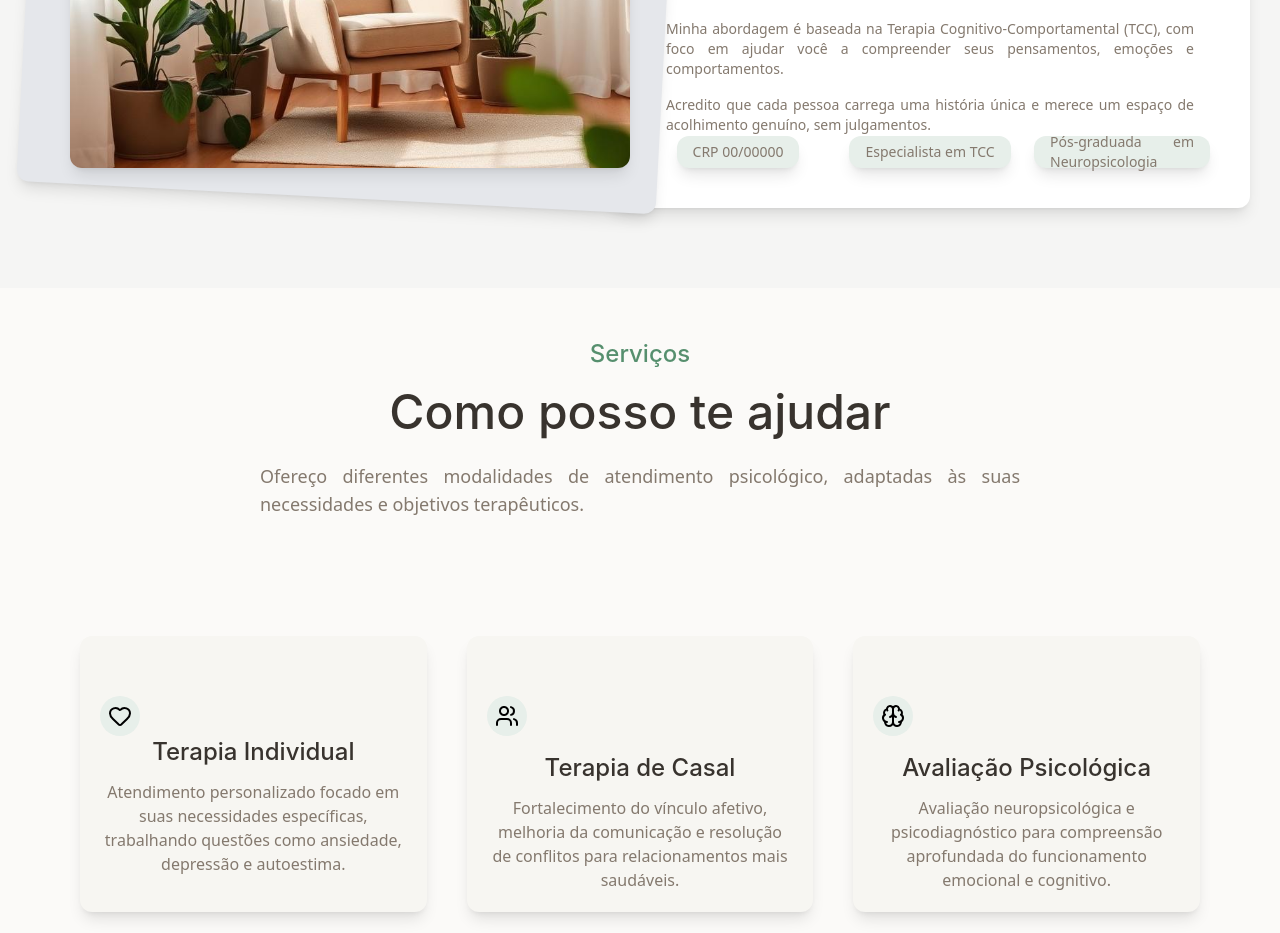
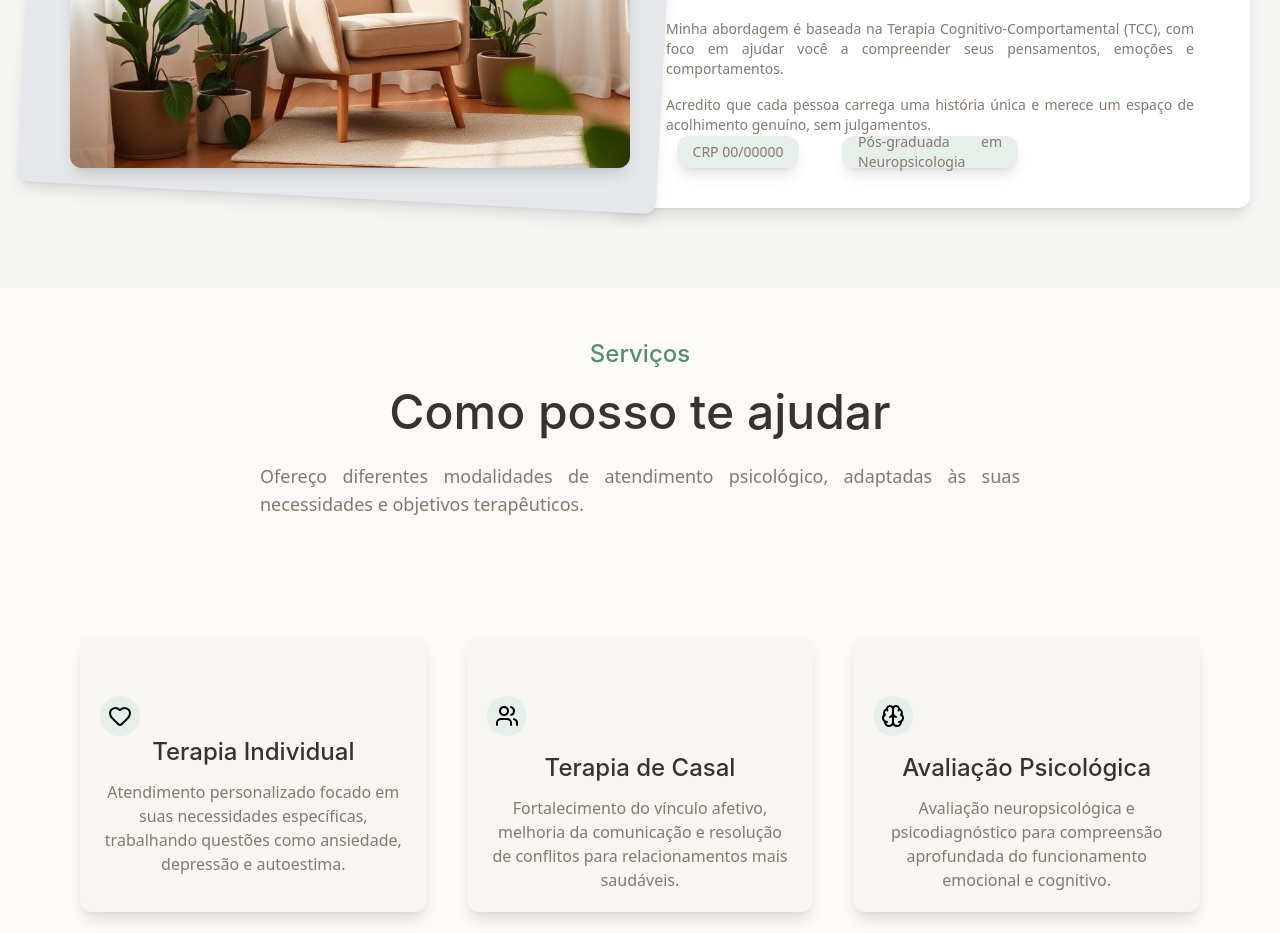
Before and after one commit to jaumm0/Page-psicologa-freela, a React (Vite) app: page / in a window 1280 px wide. Shown: the part 1200-2133 px from the top of the page. Built offline with nearby package versions, Linux system fonts and the light colour scheme.

Commit message:
remove text Especialista em TCC

```diff
--- a/src/components/Info.jsx
+++ b/src/components/Info.jsx
@@ -46,9 +46,7 @@ function Info() {
           <li className="bg-bgIcon h-8 flex items-center justify-center rounded-xl shadow-lg px-4">
             CRP 00/00000
           </li>
-          <li className="bg-bgIcon h-8 flex items-center justify-center rounded-xl shadow-lg px-4">
-            Especialista em TCC
-          </li>
+
           <li className="bg-bgIcon h-8 flex items-center justify-center rounded-xl shadow-lg px-4 mb-5 lg:mb-0 md:mb-0 sm:mb-0">
             Pós-graduada em Neuropsicologia
           </li>
```
